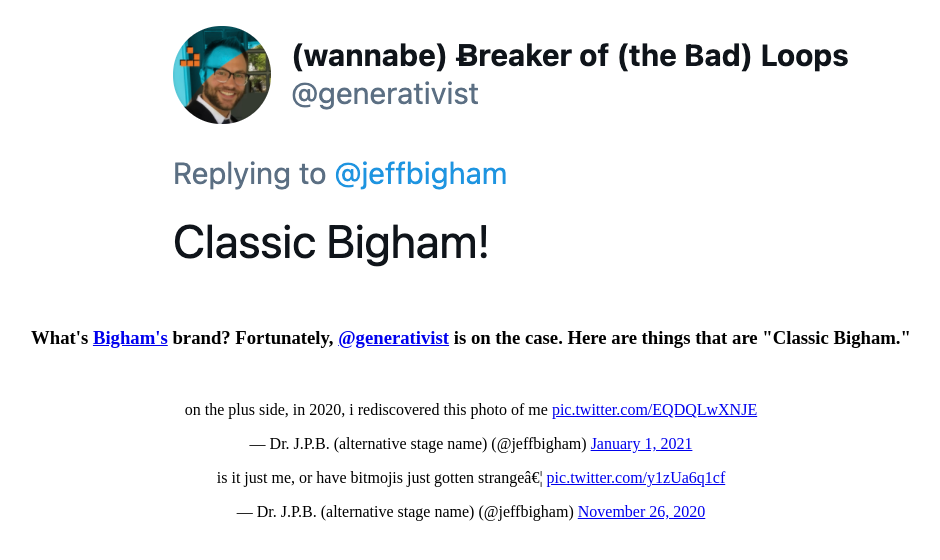
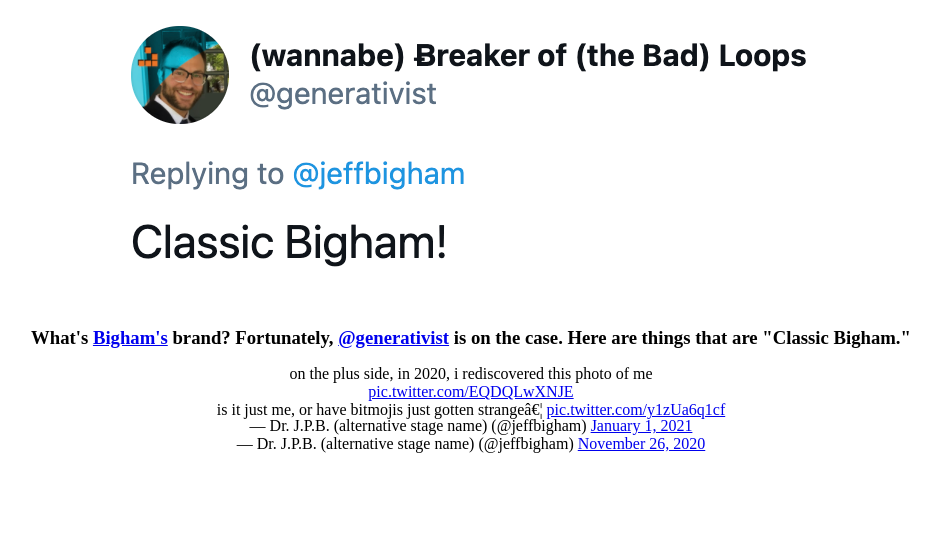
Before and after one commit to dotSlashJack/classic-bigham, a plain HTML site: page index.html in a window 1280 px wide. Shown: the whole page, without its empty margins (169-1109 px from the left). Drawn offline with Linux system fonts and the light colour scheme.

Commit message:
Update index.html

```diff
--- a/index.html
+++ b/index.html
@@ -21,10 +21,13 @@
         .center {
             text-align: center;
         }
-        .img-center {
-              margin: auto;
-              width: 50%;
-        }
+        .center-div {
+              margin: 0;
+              position: absolute;
+              top: 50%;
+              left: 50%;
+              transform: translate(-50%, -50%);
+         }
     </style>
 
     <body>
@@ -33,10 +36,10 @@
         <br />
         <h3>What's <a href="https://twitter.com/jeffbigham">Bigham's</a> brand? Fortunately, <a href="https://twitter.com/generativist">@generativist</a> is on the case. Here are things that are "Classic Bigham."</h3>
         <br />
-        <div>
-            <span class="img-center"><blockquote class="twitter-tweet"><p lang="en" dir="ltr">on the plus side, in 2020, i rediscovered this photo of me <a href="https://t.co/EQDQLwXNJE">pic.twitter.com/EQDQLwXNJE</a></p>&mdash; Dr. J.P.B. (alternative stage name) (@jeffbigham) <a href="https://twitter.com/jeffbigham/status/1344842745421115392?ref_src=twsrc%5Etfw">January 1, 2021</a></blockquote> <script async src="https://platform.twitter.com/widgets.js" charset="utf-8"></script></span>
+        <div class="center-div">
+            <blockquote class="twitter-tweet"><p lang="en" dir="ltr">on the plus side, in 2020, i rediscovered this photo of me <a href="https://t.co/EQDQLwXNJE">pic.twitter.com/EQDQLwXNJE</a></p>&mdash; Dr. J.P.B. (alternative stage name) (@jeffbigham) <a href="https://twitter.com/jeffbigham/status/1344842745421115392?ref_src=twsrc%5Etfw">January 1, 2021</a></blockquote> <script async src="https://platform.twitter.com/widgets.js" charset="utf-8"></script>
         </div>
-        <div>
-            <span class="img-center"><blockquote class="twitter-tweet"><p lang="en" dir="ltr">is it just me, or have bitmojis just gotten strange… <a href="https://t.co/y1zUa6q1cf">pic.twitter.com/y1zUa6q1cf</a></p>&mdash; Dr. J.P.B. (alternative stage name) (@jeffbigham) <a href="https://twitter.com/jeffbigham/status/1331976313301819393?ref_src=twsrc%5Etfw">November 26, 2020</a></blockquote> <script async src="https://platform.twitter.com/widgets.js" charset="utf-8"></script></span>
+        <div class="centeri-div">
+            <blockquote class="twitter-tweet"><p lang="en" dir="ltr">is it just me, or have bitmojis just gotten strange… <a href="https://t.co/y1zUa6q1cf">pic.twitter.com/y1zUa6q1cf</a></p>&mdash; Dr. J.P.B. (alternative stage name) (@jeffbigham) <a href="https://twitter.com/jeffbigham/status/1331976313301819393?ref_src=twsrc%5Etfw">November 26, 2020</a></blockquote> <script async src="https://platform.twitter.com/widgets.js" charset="utf-8"></script>
         </div>
 </html>
```
